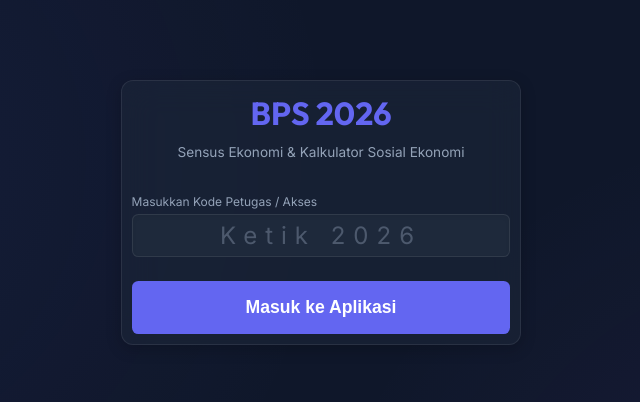
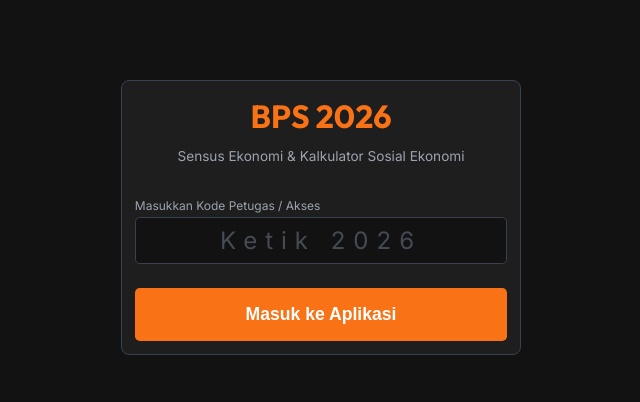
Before and after one commit to MUHAMMADSAFIQ/KALKULATOR-SE2026, a React (Vite) app: page / in a window 1280 px wide. Shown: the top 402 px of the page, without its empty margins (319-959 px from the left). Built offline with nearby package versions, Linux system fonts and the light colour scheme.

Commit message:
Change to Flat UI BPS Style (Orange/White) without Glassmorphism

```diff
--- a/src/index.css
+++ b/src/index.css
@@ -2,43 +2,43 @@
 
 :root {
   /* Dark Theme (Default) Colors */
-  --bg-primary: #0f172a;
-  --bg-secondary: #1e293b;
-  --text-primary: #f8fafc;
-  --text-secondary: #94a3b8;
-  --accent-primary: #6366f1;
-  --accent-secondary: #8b5cf6;
+  --bg-primary: #121212;
+  --bg-secondary: #1e1e1e;
+  --text-primary: #f3f4f6;
+  --text-secondary: #9ca3af;
+  --accent-primary: #f97316; /* BPS Orange */
+  --accent-secondary: #ea580c;
   --success: #10b981;
   --danger: #ef4444;
   --warning: #f59e0b;
 
-  /* Layout & Glassmorphism */
-  --glass-bg: rgba(30, 41, 59, 0.55);
-  --glass-border: rgba(255, 255, 255, 0.08);
-  --glass-shadow: 0 4px 16px 0 rgba(0, 0, 0, 0.2);
+  /* Layout */
+  --glass-bg: #1e1e1e;
+  --glass-border: #374151;
+  --glass-shadow: none;
 
   /* COMPACT SIZES */
-  --radius-lg: 0.75rem;
-  --radius-md: 0.4rem;
+  --radius-lg: 0.5rem;
+  --radius-md: 0.3rem;
   --radius-sm: 0.2rem;
-  --spacing-xs: 0.15rem;
-  --spacing-sm: 0.3rem;
-  --spacing-md: 0.6rem;
+  --spacing-xs: 0.2rem;
+  --spacing-sm: 0.4rem;
+  --spacing-md: 0.8rem;
   --spacing-lg: 1rem;
   --spacing-xl: 1.2rem;
 }
 
 body.theme-light {
-  --bg-primary: #f1f5f9;
+  --bg-primary: #f9fafb;
   --bg-secondary: #ffffff;
-  --text-primary: #0f172a;
-  --text-secondary: #475569;
-  --accent-primary: #4f46e5;
-  --accent-secondary: #7c3aed;
+  --text-primary: #111827;
+  --text-secondary: #6b7280;
+  --accent-primary: #ea580c;
+  --accent-secondary: #c2410c;
 
-  --glass-bg: rgba(255, 255, 255, 0.7);
-  --glass-border: rgba(0, 0, 0, 0.1);
-  --glass-shadow: 0 4px 16px 0 rgba(0, 0, 0, 0.05);
+  --glass-bg: #ffffff;
+  --glass-border: #e5e7eb;
+  --glass-shadow: 0 1px 3px rgba(0,0,0,0.05);
 }
 
 * {
@@ -50,21 +50,11 @@
 body {
   font-family: 'Inter', sans-serif;
   background-color: var(--bg-primary);
-  background-image:
-    radial-gradient(circle at 10% 20%, rgba(99, 102, 241, 0.08), transparent 40%),
-    radial-gradient(circle at 90% 80%, rgba(139, 92, 246, 0.08), transparent 40%);
-  background-attachment: fixed;
   color: var(--text-primary);
   line-height: 1.4;
   min-height: 100vh;
-  animation: bgPulse 15s ease-in-out infinite alternate;
   font-size: 0.85rem;
-  transition: background-color 0.3s ease, color 0.3s ease;
-}
-
-@keyframes bgPulse {
-  0% { background-position: 0% 0%; }
-  100% { background-position: 100% 100%; }
+  transition: background-color 0.2s ease, color 0.2s ease;
 }
 
 h1, h2, h3, h4, h5, h6 {
@@ -93,9 +83,7 @@
 .header h1 {
   font-size: 1.6rem;
   font-weight: 700;
-  background: linear-gradient(135deg, var(--accent-primary), var(--accent-secondary));
-  -webkit-background-clip: text;
-  -webkit-text-fill-color: transparent;
+  color: var(--accent-primary);
   margin-bottom: var(--spacing-xs);
 }
 
@@ -118,14 +106,11 @@
 
 .glass-card {
   background: var(--glass-bg);
-  backdrop-filter: blur(16px);
-  -webkit-backdrop-filter: blur(16px);
   border: 1px solid var(--glass-border);
   border-radius: var(--radius-lg);
   padding: var(--spacing-md);
   box-shadow: var(--glass-shadow);
-  transition: transform 0.4s cubic-bezier(0.175, 0.885, 0.32, 1.275), box-shadow 0.4s ease, border-color 0.4s ease;
-  animation: slideUpFade 0.6s cubic-bezier(0.16, 1, 0.3, 1) both;
+  transition: all 0.2s ease;
 }
 
 @keyframes slideUpFade {
@@ -140,9 +125,7 @@
 }
 
 .glass-card:hover {
-  transform: translateY(-5px);
-  box-shadow: 0 15px 45px 0 rgba(0, 0, 0, 0.5);
-  border-color: rgba(255, 255, 255, 0.2);
+  border-color: var(--accent-primary);
 }
 
 .card-header {
@@ -173,22 +156,21 @@
 
 .input-field {
   width: 100%;
-  padding: 0.4rem 0.6rem;
-  background-color: var(--bg-secondary);
+  padding: 0.5rem 0.6rem;
+  background-color: var(--bg-primary);
   border: 1px solid var(--glass-border);
   border-radius: var(--radius-md);
   color: var(--text-primary);
   font-family: 'Inter', sans-serif;
-  font-size: 0.85rem;
-  transition: all 0.3s cubic-bezier(0.4, 0, 0.2, 1);
-  box-shadow: inset 0 2px 4px rgba(0, 0, 0, 0.05);
+  font-size: 0.9rem;
+  transition: border-color 0.2s ease;
 }
 
 .input-field:focus {
   outline: none;
   border-color: var(--accent-primary);
-  box-shadow: 0 0 0 3px rgba(99, 102, 241, 0.25), inset 0 2px 4px rgba(0, 0, 0, 0.1);
-  background-color: rgba(15, 23, 42, 0.7);
+  box-shadow: 0 0 0 2px rgba(249, 115, 22, 0.1);
+  background-color: var(--bg-secondary);
 }
 
 .input-field::placeholder {
@@ -480,15 +462,13 @@
   left: 0;
   right: 0;
   background: var(--bg-secondary);
-  backdrop-filter: blur(10px);
-  -webkit-backdrop-filter: blur(10px);
   border-top: 1px solid var(--glass-border);
   display: flex;
   justify-content: space-around;
   padding: 0.4rem 0.2rem;
   padding-bottom: calc(0.4rem + env(safe-area-inset-bottom, 0));
   z-index: 900;
-  box-shadow: 0 -2px 10px rgba(0,0,0,0.05);
+  box-shadow: 0 -1px 4px rgba(0,0,0,0.05);
 }
 
 .nav-item {
```
